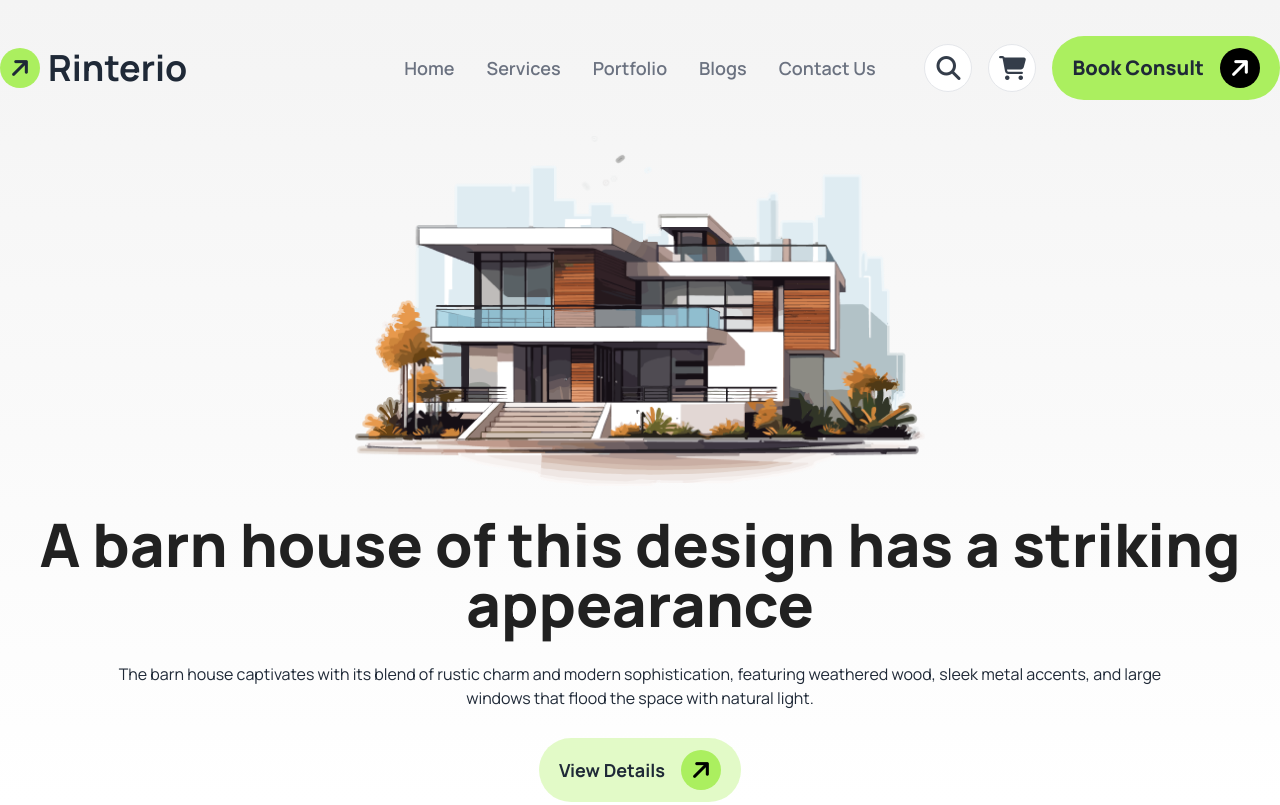
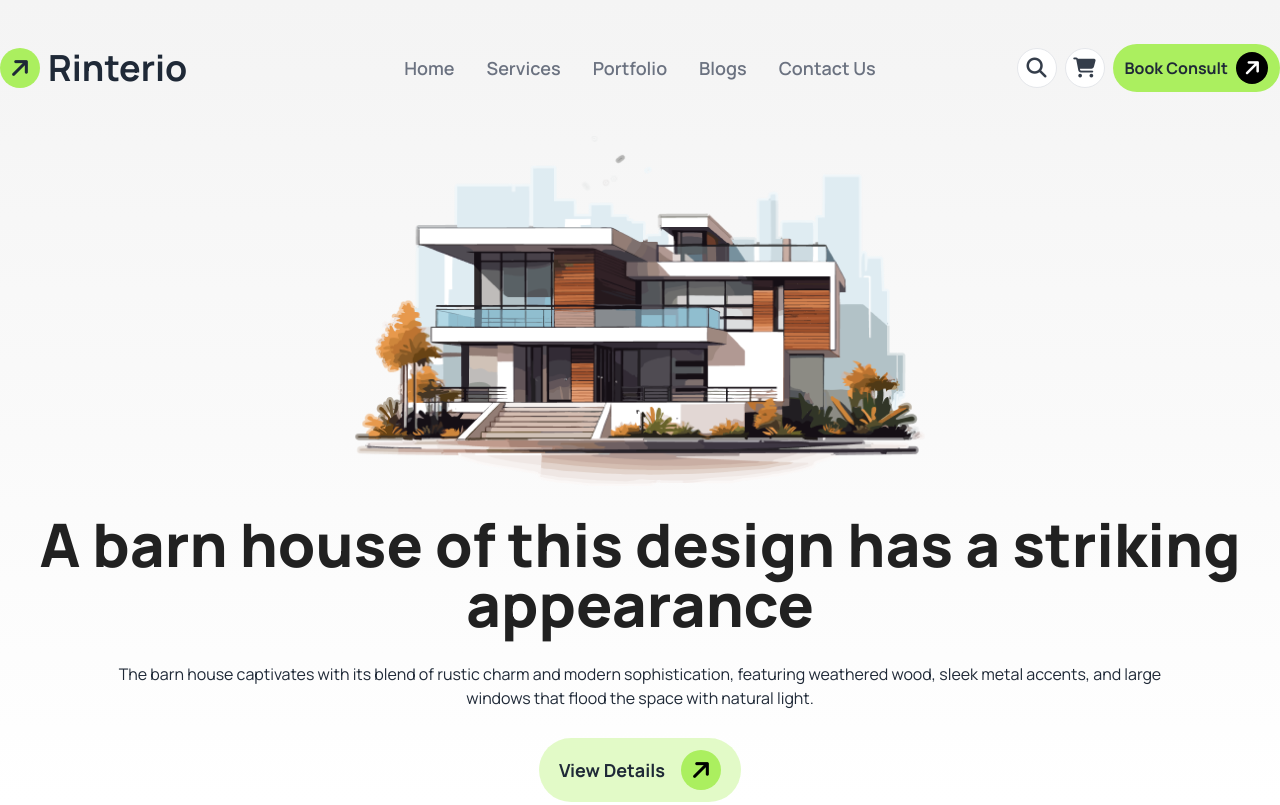
Before and after one commit to MahbubAlamAntor/A3-Rinterio-Room-Services, a plain HTML site: page index.html in a window 1280 px wide. Shown: the top 805 px of the page. Drawn offline with nearby package versions, Linux system fonts and the light colour scheme.

Commit message:
navbar problem solved

```diff
--- a/index.html
+++ b/index.html
@@ -95,21 +95,21 @@
                     </ul>
                 </div>
                 <div class="navbar-end">
-                    <div class="max-sm:hidden flex items-center gap-4">
+                    <div class="max-sm:hidden flex items-center gap-1 xl:gap-2">
                         <div
-                            class="h-12 w-12 rounded-full bg-white flex items-center justify-center border border-gray-200">
-                            <i class="fa-solid fa-magnifying-glass text-2xl opacity-90"></i>
+                            class="h-10 w-10 rounded-full bg-white flex items-center justify-center border border-gray-200">
+                            <i class="fa-solid fa-magnifying-glass text-xl opacity-90"></i>
                         </div>
                         <div
-                            class="h-12 w-12 rounded-full bg-white flex items-center justify-center border border-gray-200">
-                            <i class="fa-solid fa-cart-shopping text-2xl opacity-90"></i>
+                            class="h-10 w-10 rounded-full bg-white flex items-center justify-center border border-gray-200">
+                            <i class="fa-solid fa-cart-shopping text-xl opacity-90"></i>
                         </div>
                         <div>
                             <button
-                                class=" py-3 px-5 bg-primary flex items-center gap-4 rounded-full text-xl font-extrabold">Book
+                                class=" py-2 px-3 bg-primary flex items-center gap-1 xl:gap-2 rounded-full  font-bold">Book
                                 Consult
                                 <i
-                                    class="fa-solid fa-arrow-up text-2xl rotate-45 bg-black flex items-center justify-center h-10 w-10 rounded-full text-white"></i>
+                                    class="fa-solid fa-arrow-up text-xl rotate-45 bg-black flex items-center justify-center h-8 w-8 rounded-full text-white"></i>
                             </button>
                         </div>
                     </div>
@@ -150,7 +150,7 @@
         <section class="container mx-auto sm:px-0 px-3">
             <div class="text-center space-y-7">
                 <img src="./assets/banner.png" alt="" class="mx-auto">
-                <h1 class="text-6xl text-header_color font-black">A barn house of this design has a striking appearance
+                <h1 class="text-4xl md:text-5xl lg:text-6xl text-header_color font-black">A barn house of this design has a striking appearance
                 </h1>
                 <p class="w-full sm:w-10/12 mx-auto">The barn house captivates with its blend of rustic charm and modern
                     sophistication, featuring weathered wood, sleek metal accents, and large windows that flood the
```
